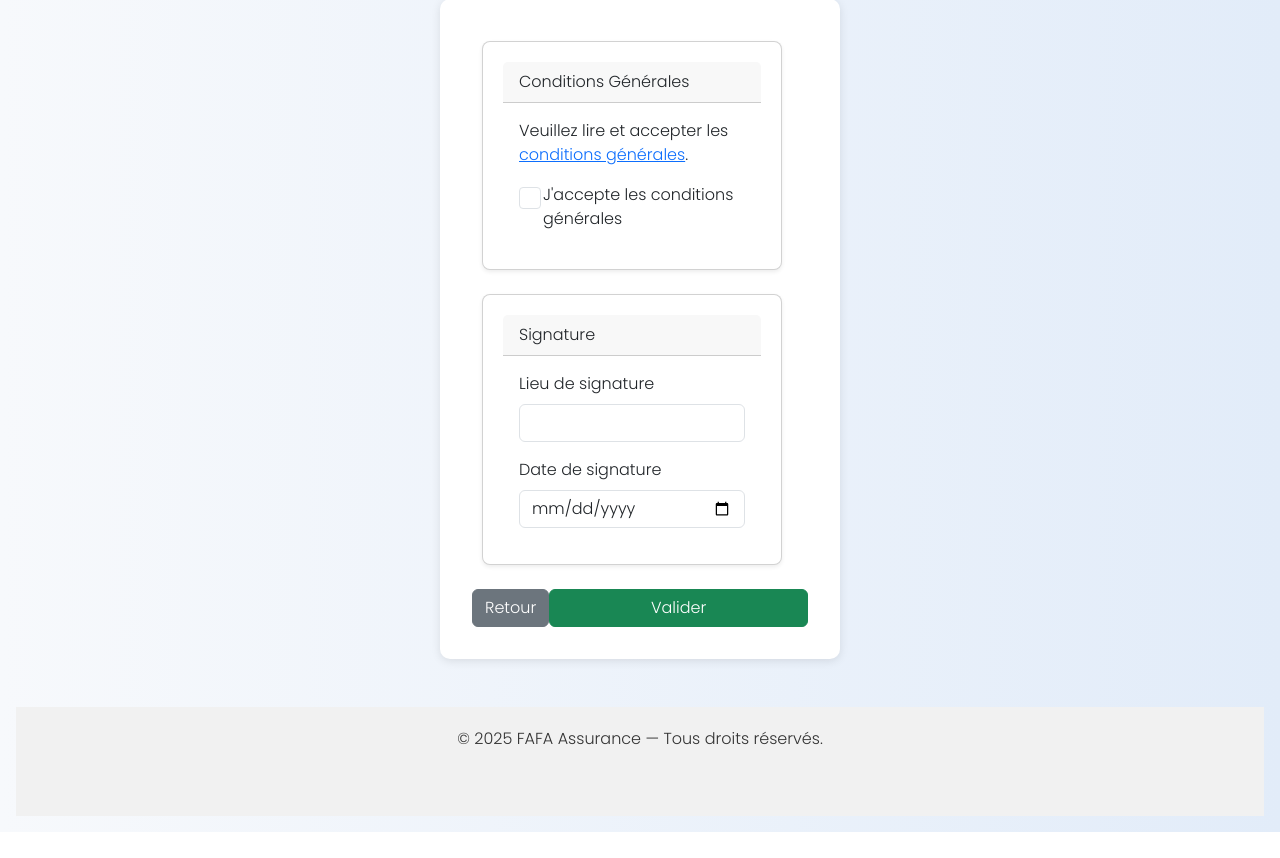
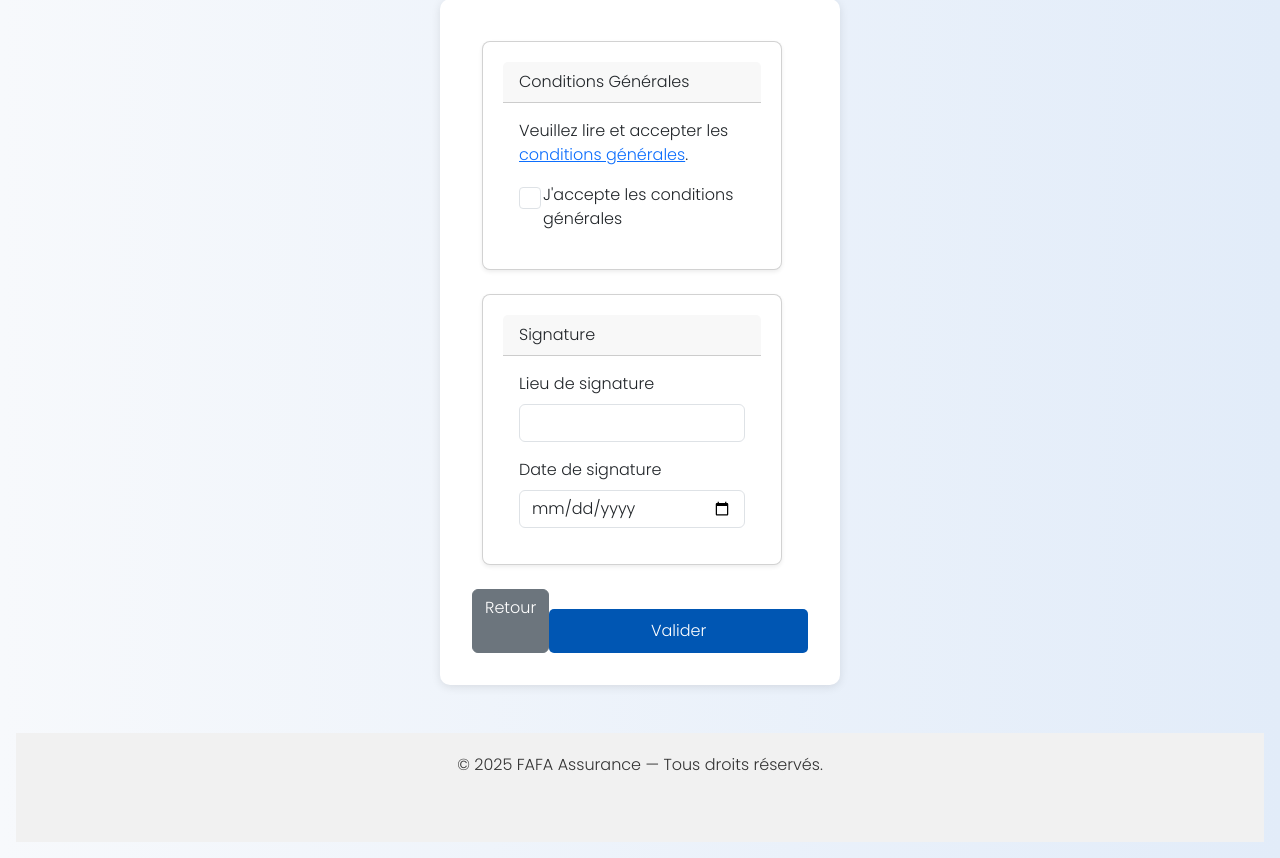
Before and after one commit to IFAZANE/fafa, a Flask app: page /step3 in a window 1280 px wide. Shown: the part 256-1114 px from the top of the page. Before the commit the page ends 1088 px from the top, so only its background shows below. Run offline with Flask 3, Linux system fonts and the light colour scheme; some libraries are stand-ins or nearby versions.

Commit message:
step3.html

```diff
--- a/fafa/templates/step3.html
+++ b/fafa/templates/step3.html
@@ -462,10 +462,12 @@
             </div>
 
             <!-- Boutons -->
+            <!-- Boutons -->
             <div class="d-flex justify-content-between">
                 <a href="{{ url_for('questionnaire_step2') }}" class="btn btn-secondary">Retour</a>
-                {{ form.submit(class="btn btn-success px-4") }}
+                {{ form.submit(class="btn btn-primary") }}
             </div>
+
         </form>
     </main>
 
```
